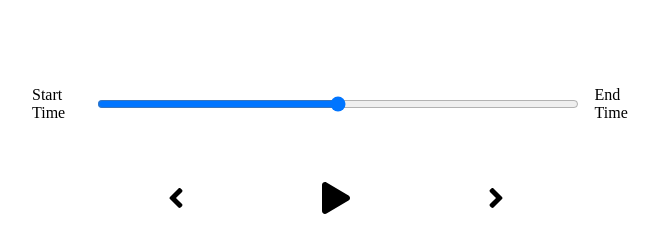
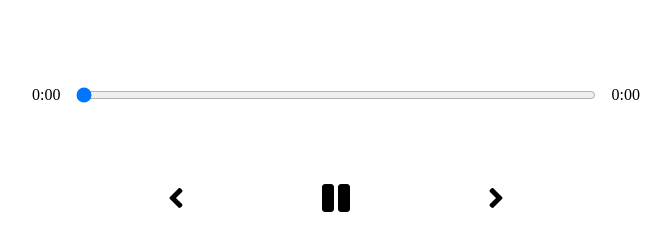
Before and after one commit to badjatya/react-player, a React (Create React App) app: page / in a window 1280 px wide. Both pictures are taken after a click on the icon 640 px from the left and 608 px from the top of the page. Shown: the part 410-662 px from the top of the page, without its empty margins (304-975 px from the left). Built offline with nearby package versions, Linux system fonts and the light colour scheme.

Commit message:
Player styled

```diff
--- a/src/components/Player.js
+++ b/src/components/Player.js
@@ -1,13 +1,19 @@
-import React, { useRef } from "react";
+import React, { useRef, useState } from "react";
 
 // Importing Icons
-import { FaPlay, FaAngleLeft, FaAngleRight } from "react-icons/fa";
+import { FaPlay, FaAngleLeft, FaAngleRight, FaPause } from "react-icons/fa";
 
 const Player = ({ currentSong, setIsPlaying, isPlaying }) => {
   // Ref
   const audioRef = useRef(null);
 
-  // Event Handler
+  // State
+  const [songInfo, setSongInfo] = useState({
+    currentTime: 0,
+    duration: 0,
+  });
+
+  // Play pause handler
   const playSongHandler = () => {
     // If song is playing pause it and if not play it
     if (isPlaying) {
@@ -18,19 +24,57 @@
       setIsPlaying(true);
     }
   };
+
+  // Updates the time handler
+  const timeUpdateHandler = (e) => {
+    const currentTime = e.target.currentTime;
+    const duration = e.target.duration;
+    setSongInfo({ ...songInfo, currentTime, duration });
+  };
+
+  // Format time
+  const getTime = (time) => {
+    return (
+      Math.floor(time / 60) + ":" + ("0" + Math.floor(time % 60)).slice(-2)
+    );
+  };
+
+  // Drag Handler
+  const dragHandler = (e) => {
+    audioRef.current.currentTime = e.target.value;
+    setSongInfo({ ...songInfo, currentTime: e.target.value });
+  };
+
   return (
     <div className="player">
       <div className="time-control">
-        <p>Start Time</p>
-        <input type="range" />
-        <p>End Time</p>
+        <p>{getTime(songInfo.currentTime)}</p>
+        <input
+          min={0}
+          max={songInfo.duration}
+          value={songInfo.currentTime}
+          onChange={dragHandler}
+          type="range"
+        />
+        <p>{getTime(songInfo.duration)}</p>
       </div>
       <div className="play-control">
         <FaAngleLeft className="icon skip-back" />
-        <FaPlay onClick={playSongHandler} className="icon play" />
+
+        {isPlaying ? (
+          <FaPause onClick={playSongHandler} className="icon play" />
+        ) : (
+          <FaPlay onClick={playSongHandler} className="icon play" />
+        )}
+
         <FaAngleRight className="icon skip-forward" />
       </div>
-      <audio ref={audioRef} src={currentSong.audio}></audio>
+      <audio
+        onTimeUpdate={timeUpdateHandler}
+        onLoadedMetadata={timeUpdateHandler}
+        ref={audioRef}
+        src={currentSong.audio}
+      ></audio>
     </div>
   );
 };
--- a/src/styles/_player.scss
+++ b/src/styles/_player.scss
@@ -11,7 +11,7 @@
   display: flex;
   input {
     width: 100%;
-    padding: 1rem 2rem;
+    padding: 1rem 0rem;
   }
 
   p {
```
